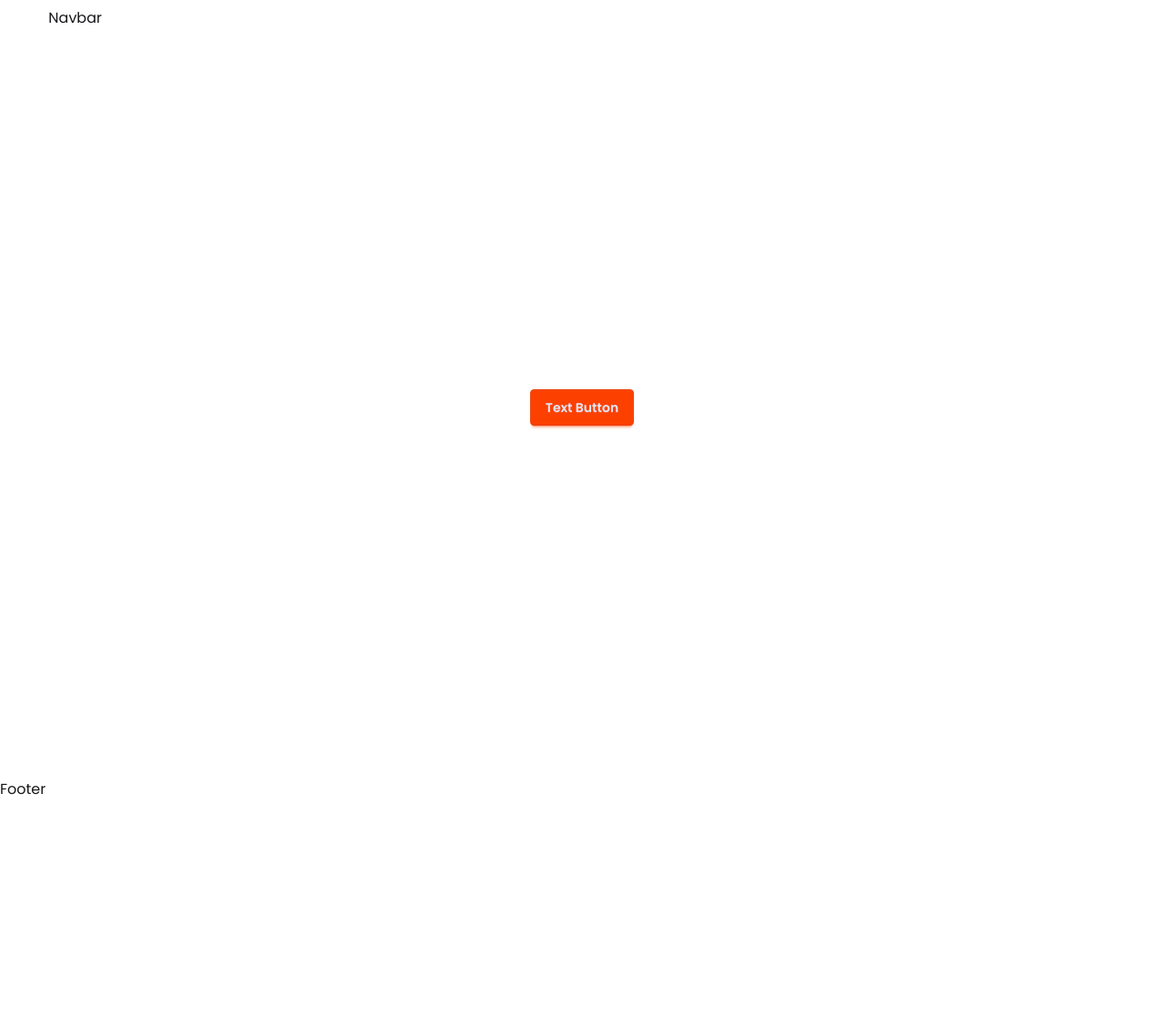
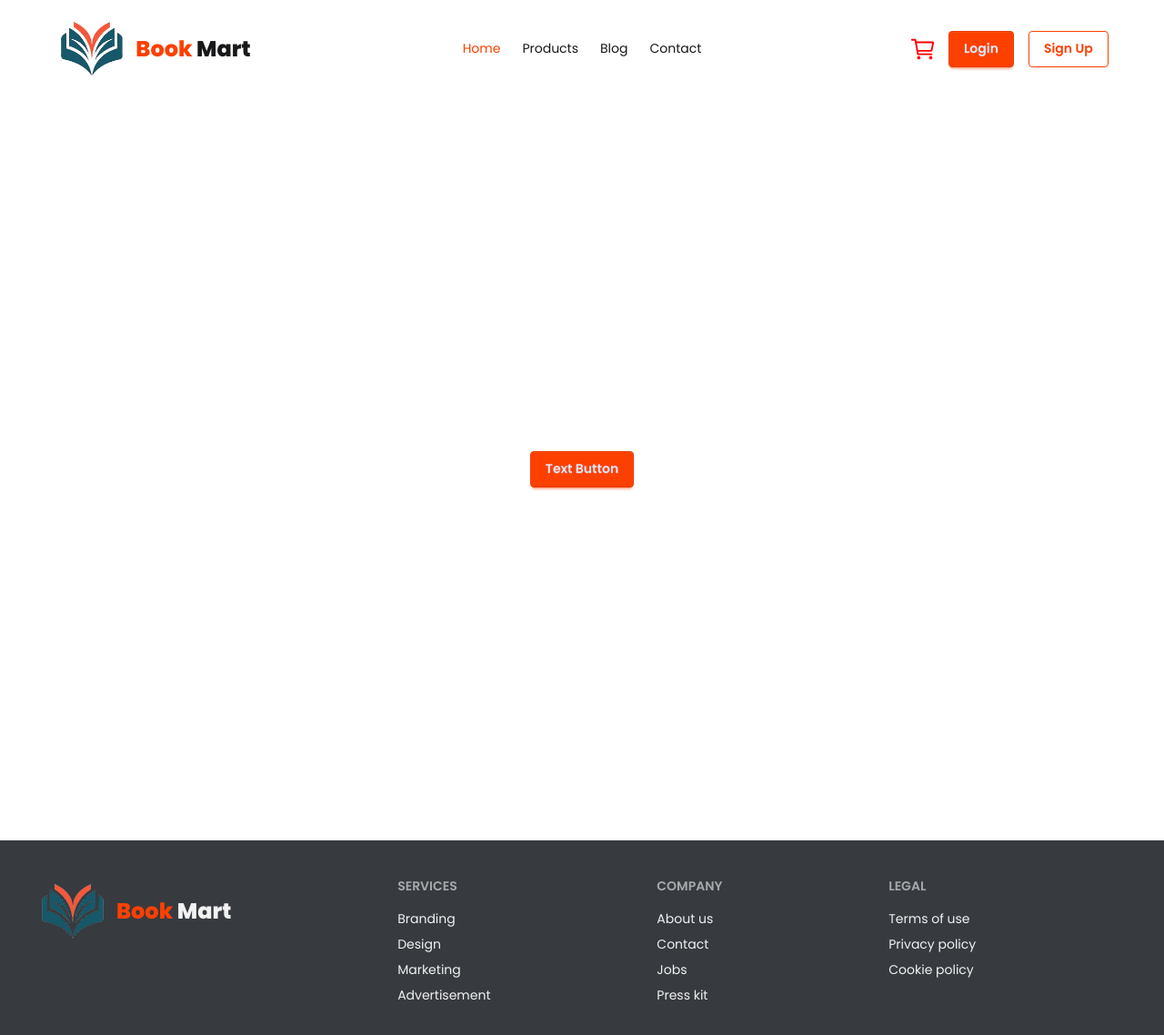
Before and after one commit to AshiqurRahmanAshik/BookMart, a Next.js app: page / in a window 1280 px wide. Shown: the top 1138 px of the page at 91% size. Before the commit the page ends 880 px from the top, so only its background shows below. Built offline with nearby package versions, Linux system fonts and the light colour scheme.

Commit message:
Navbar and Footer Added

```diff
--- /dev/null
+++ b/src/components/buttons/NavLink.jsx
@@ -0,0 +1,18 @@
+"use client";
+import React from "react";
+import Link from "next/link";
+import { usePathname } from "next/navigation";
+const NavLink = ({ href, children }) => {
+  const path = usePathname();
+  return (
+    <Link
+      href={href}
+      className={`hover:text-primary ${
+        path === href ? "text-primary" : ""
+      }`}
+    >
+      {children}
+    </Link>
+  );
+};
+export default NavLink;
--- a/src/components/layouts/Footer.jsx
+++ b/src/components/layouts/Footer.jsx
@@ -1,11 +1,34 @@
-import React from 'react';
+import React from "react";
+import Logo from "./Logo";
 
 const Footer = () => {
-    return (
-        <div>
-            Footer
-        </div>
-    );
+  return (
+    <div>
+      <div className="footer sm:footer-horizontal bg-neutral text-neutral-content p-10">
+        <Logo></Logo>
+        <nav>
+          <h6 className="footer-title">Services</h6>
+          <a className="link link-hover">Branding</a>
+          <a className="link link-hover">Design</a>
+          <a className="link link-hover">Marketing</a>
+          <a className="link link-hover">Advertisement</a>
+        </nav>
+        <nav>
+          <h6 className="footer-title">Company</h6>
+          <a className="link link-hover">About us</a>
+          <a className="link link-hover">Contact</a>
+          <a className="link link-hover">Jobs</a>
+          <a className="link link-hover">Press kit</a>
+        </nav>
+        <nav>
+          <h6 className="footer-title">Legal</h6>
+          <a className="link link-hover">Terms of use</a>
+          <a className="link link-hover">Privacy policy</a>
+          <a className="link link-hover">Cookie policy</a>
+        </nav>
+      </div>
+    </div>
+  );
 };
 
 export default Footer;
--- /dev/null
+++ b/src/components/layouts/Logo.jsx
@@ -0,0 +1,24 @@
+import Image from "next/image";
+import Link from "next/link";
+import React from "react";
+
+const Logo = () => {
+  return (
+    <Link
+      href="/"
+      className="text-2xl font-bold flex items-center gap-2 justify-center"
+    >
+      <Image
+        alt="BookMart Logo"
+        src="/assets/book-logo.png"
+        width={80}
+        height={40}
+      />
+      <h2>
+        <span className="text-primary">Book </span>Mart
+      </h2>
+    </Link>
+  );
+};
+
+export default Logo;
--- a/src/components/layouts/Navbar.jsx
+++ b/src/components/layouts/Navbar.jsx
@@ -1,11 +1,73 @@
-import React from 'react';
+import React from "react";
+import Logo from "./Logo";
+import Link from "next/link";
+import NavLink from "../buttons/NavLink";
+import { IoCartOutline } from "react-icons/io5";
 
 const Navbar = () => {
-    return (
-        <div>
-            Navbar
+  const nav = (
+    <>
+      <li>
+        <NavLink href="/">Home</NavLink>
+      </li>
+      <li>
+        <NavLink href="/products">Products</NavLink>
+      </li>
+      <li>
+        <NavLink href="/blog">Blog</NavLink>
+      </li>
+      <li>
+        <NavLink href="/contact">Contact</NavLink>
+      </li>
+    </>
+  );
+  return (
+    <div className="navbar">
+      <div className="navbar-start">
+        <div className="dropdown">
+          <div tabIndex={0} role="button" className="btn btn-ghost lg:hidden">
+            <svg
+              xmlns="http://www.w3.org/2000/svg"
+              className="h-5 w-5"
+              fill="none"
+              viewBox="0 0 24 24"
+              stroke="currentColor"
+            >
+              {" "}
+              <path
+                strokeLinecap="round"
+                strokeLinejoin="round"
+                strokeWidth="2"
+                d="M4 6h16M4 12h8m-8 6h16"
+              />{" "}
+            </svg>
+          </div>
+          <ul
+            tabIndex="-1"
+            className="menu menu-sm dropdown-content bg-base-100 rounded-box z-1 mt-3 w-52 p-2 shadow"
+          >
+            {nav}
+          </ul>
         </div>
-    );
+        <Logo />
+      </div>
+      <div className="navbar-center hidden lg:flex">
+        <ul className="menu menu-horizontal px-1">{nav}</ul>
+      </div>
+      <div className="navbar-end space-x-2">
+        <Link href="/cart" className="btn btn-ghost btn-circle">
+          {" "}
+          <IoCartOutline size={30} color="red" />
+        </Link>
+        <Link href="/login" className="btn btn-primary">
+          Login
+        </Link>
+        <Link href="/signup" className="btn btn-outline btn-primary ml-2">
+          Sign Up
+        </Link>
+      </div>
+    </div>
+  );
 };
 
 export default Navbar;
```
Also changed, not shown: public/assets/book-logo.png (added), public/assets/logo.png (deleted).
